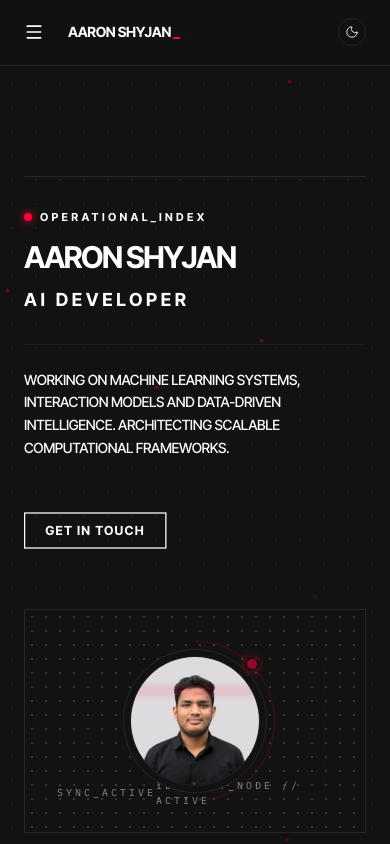
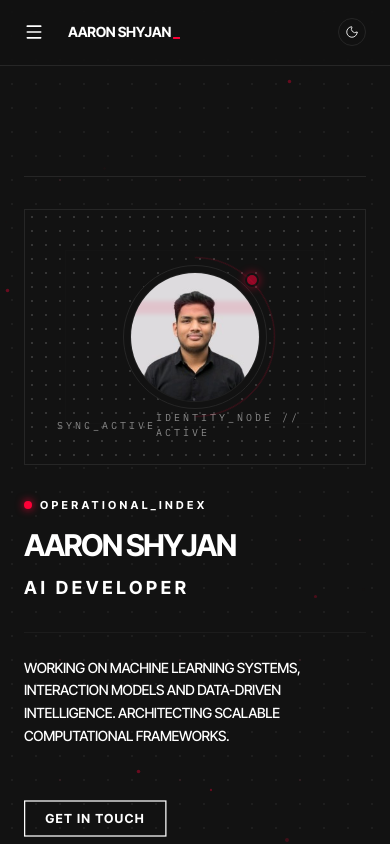
Before and after one commit to Aaronshyjan/Portfolio, a Next.js app: page / in a window 390 px wide. Shown: the top 844 px of the page. Built offline with nearby package versions, Linux system fonts and the light colour scheme.

Commit message:
Adjust layout order and height of a div

```diff
--- a/app/page.tsx
+++ b/app/page.tsx
@@ -126,7 +126,7 @@ export default function PortfolioHome() {
             <div className="absolute top-1/2 -right-16 w-16 h-px bg-border hidden xl:block opacity-40" />
           </div>
 
-          <div className="md:col-span-5 border border-border bg-background h-56 md:h-80 relative overflow-hidden group">
+          <div className="order-first md:order-last md:col-span-5 border border-border bg-background h-64 md:h-80 relative overflow-hidden group">
             <SystemVisualization />
           </div>
         </section>
```
